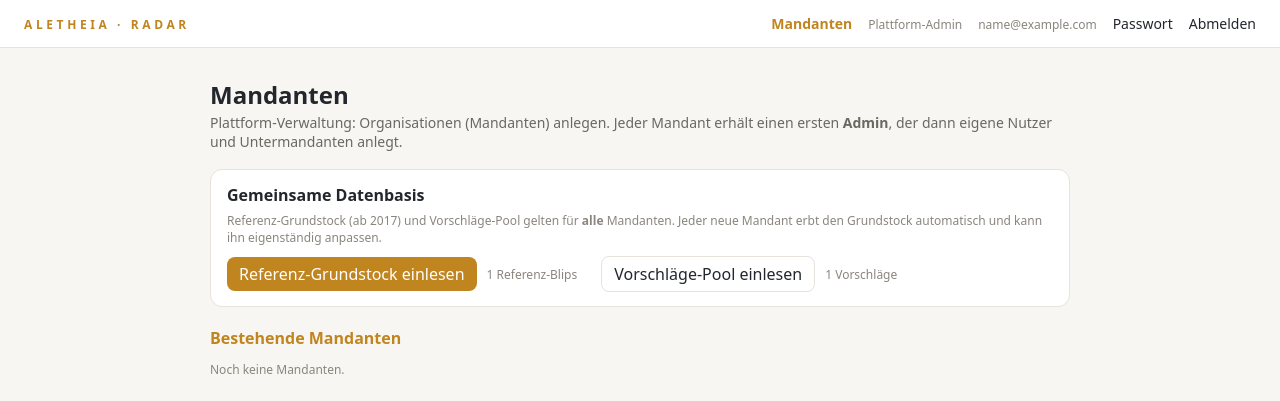
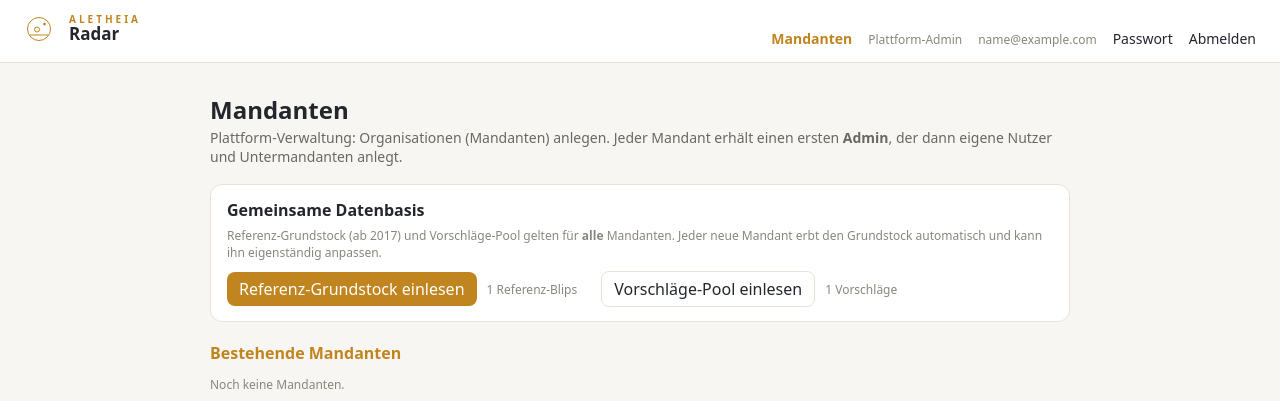
Before and after one commit to kaspAir/KI-Technology-Radar, a FastAPI app: page /admin in a window 1280 px wide. Shown: the top 401 px of the page. Run offline with FastAPI, Linux system fonts and the light colour scheme; the visitor is signed in with stand-in values (Sample User, id 1); tables that the repository leaves empty hold one stand-in row (values such as "Sample post").

Commit message:
feat(mvp): Radar-Logo (Favicon + Kopf) und Chat springt zur neuesten Antwort
Logo nach Styleguide (Aletheia-Ausprägung Radar):
- app/static/ mit den fünf SVG-Ausführungen; /static via StaticFiles gemountet.
- Favicon = radar-favicon.svg (vereinfachte Form, Styleguide: unter 24px ohne
  Blip), Apple-Touch-Icon = radar-tile.svg.
- Kopf-Lockup: Zeichen (radar-color.svg, 30px — über 24px also volle Form mit
  Blip) + Signatur 'Aletheia' klein oben, Produktname 'Radar' gross darunter;
  Abstand Zeichen<->Text 15px = 1/2 Zeichenhöhe. Aletheia-Gold unverändert.
- Gleicher Auftritt auf den eigenständigen Seiten (Lagebild/Markt/Dossier) über
  _inject_topbar, inkl. injiziertem Favicon.

Chat: die neueste Nachricht trägt den Anker #neueste, POST /chat leitet dorthin
um -> die Seite bleibt bei der aktuellen Antwort statt nach oben zu springen;
scroll-margin-top verhindert, dass der sticky Balken sie verdeckt.

```diff
--- a/app/main.py
+++ b/app/main.py
@@ -22,6 +22,7 @@ from urllib.parse import quote
 import yaml
 from fastapi import Depends, FastAPI, Form, Request
 from fastapi.responses import HTMLResponse, PlainTextResponse, RedirectResponse
+from fastapi.staticfiles import StaticFiles
 from fastapi.templating import Jinja2Templates
 from sqlalchemy import func, select
 from sqlalchemy.exc import IntegrityError
@@ -39,6 +40,7 @@ INSTANCE = Path(os.environ.get("RADAR_INSTANCE", str(BASE.parent.parent / "KI-Te
 app = FastAPI(title="KI-Radar — Selbstbedienung")
 app.add_middleware(SessionMiddleware, secret_key=os.environ.get("RADAR_SECRET", "dev-only-change-me"))
 templates = Jinja2Templates(directory=str(BASE / "templates"))
+app.mount("/static", StaticFiles(directory=str(BASE / "static")), name="static")
 
 
 @app.get("/healthz", response_class=PlainTextResponse)
@@ -330,13 +332,19 @@ def _inject_topbar(doc: str, nav: dict) -> str:
         'box-sizing:border-box;display:flex;gap:16px;align-items:baseline;flex-wrap:wrap;'
         'padding:12px 24px;background:#fff;border-bottom:1px solid #e7e3da;margin-bottom:22px;'
         'font-family:system-ui,-apple-system,sans-serif">'
-        '<span style="font-size:12px;letter-spacing:.3em;text-transform:uppercase;color:#C0851F;'
-        'font-weight:600">Aletheia · Radar</span>'
+        '<a href="/" style="display:flex;align-items:center;gap:15px;text-decoration:none">'
+        '<img src="/static/radar-color.svg" alt="Radar" width="30" height="30" style="display:block">'
+        '<span style="display:flex;flex-direction:column;line-height:1.08">'
+        '<span style="font-size:10px;letter-spacing:.3em;text-transform:uppercase;color:#C0851F;'
+        'font-weight:600">Aletheia</span>'
+        '<span style="font-size:17px;font-weight:600;color:#23262D">Radar</span></span></a>'
         '<nav style="margin-left:auto;display:flex;gap:16px;align-items:baseline;flex-wrap:wrap">'
         + items + who
         + f'<span style="font-size:12px;color:#8a867e">{_html.escape(user.email)}</span>'
         f'<a href="/passwort" {a}>Passwort</a><a href="/logout" {a}>Abmelden</a></nav></header>')
-    doc = doc.replace('</head>', '<style>body{padding-top:0 !important}</style></head>', 1)
+    doc = doc.replace('</head>', '<link rel="icon" href="/static/radar-favicon.svg" type="image/svg+xml">'
+                                 '<link rel="apple-touch-icon" href="/static/radar-tile.svg">'
+                                 '<style>body{padding-top:0 !important}</style></head>', 1)
     m = re.search(r'<body[^>]*>', doc)
     if m:
         doc = doc[:m.end()] + bar + doc[m.end():]
@@ -763,7 +771,8 @@ def chat_send(request: Request, message: str = Form(...), user=Depends(current_u
     answer = _chat.ask(_chat_context(db, user.tenant_id, tenant.name if tenant else ""), history)
     db.add(ChatMessage(tenant_id=user.tenant_id, user_id=None, role="assistant", content=answer))
     db.commit()
-    return RedirectResponse("/chat", 303)
+    # Anker: der Browser springt zur neuesten Antwort statt an den Seitenanfang.
+    return RedirectResponse("/chat#neueste", 303)
 
 
 @app.post("/chat/reset")
--- a/app/templates/base.html
+++ b/app/templates/base.html
@@ -1,12 +1,20 @@
 <!doctype html><html lang="de"><head><meta charset="utf-8">
 <meta name="viewport" content="width=device-width,initial-scale=1">
 <title>{% block title %}KI-Radar{% endblock %}</title>
+<link rel="icon" href="/static/radar-favicon.svg" type="image/svg+xml">
+<link rel="apple-touch-icon" href="/static/radar-tile.svg">
 <style>
   :root{--gold:#C0851F;--ink:#23262D;--paper:#F8F6F2}
   body{margin:0;background:var(--paper);color:var(--ink);font-family:system-ui,-apple-system,sans-serif}
   .wrap{max-width:860px;margin:0 auto;padding:24px}
   header{display:flex;align-items:baseline;gap:18px;border-bottom:1px solid #e7e3da;padding:14px 24px;background:#fff;position:sticky;top:0;z-index:50;flex-wrap:wrap}
-  header .brand{font-size:12px;letter-spacing:.3em;text-transform:uppercase;color:var(--gold);font-weight:600}
+  /* Lockup nach Styleguide: Zeichen + Signatur klein oben, Produktname gross darunter.
+     Abstand Zeichen<->Text = 1/2 Zeichenhöhe (30px Zeichen -> 15px). */
+  header .brand{display:flex;align-items:center;gap:15px;text-decoration:none}
+  header .brand img{display:block;width:30px;height:30px}
+  header .wordmark{display:flex;flex-direction:column;line-height:1.08}
+  header .wordmark .sig{font-size:10px;letter-spacing:.3em;text-transform:uppercase;color:var(--gold);font-weight:600}
+  header .wordmark .prod{font-size:17px;font-weight:600;color:var(--ink)}
   header nav{margin-left:auto;display:flex;gap:16px;align-items:baseline}
   header a{color:var(--ink);text-decoration:none;font-size:14px}
   header a.active{color:var(--gold);font-weight:600}
@@ -32,7 +40,9 @@
   .grow{flex:1}
 </style></head><body>
 {% if user %}
-<header><span class="brand">Aletheia · Radar</span>
+<header><a class="brand" href="/" title="Radar — Neues am Horizont erkennen">
+  <img src="/static/radar-color.svg" alt="Radar">
+  <span class="wordmark"><span class="sig">Aletheia</span><span class="prod">Radar</span></span></a>
 <nav>
   {% if user.is_platform_admin %}
     <a href="/admin" class="{{ 'active' if active=='admin' }}">Mandanten</a>
--- a/app/templates/chat.html
+++ b/app/templates/chat.html
@@ -1,7 +1,8 @@
 {% extends "base.html" %}{% set active='chat' %}{% block title %}Berater — KI-Radar{% endblock %}
 {% block body %}
 <style>
-  .msg{max-width:100%;margin:0 0 12px}
+  /* scroll-margin-top: der sticky Menübalken darf das Sprungziel nicht verdecken */
+  .msg{max-width:100%;margin:0 0 12px;scroll-margin-top:88px}
   .msg .who{font-size:12px;color:#8a867e;margin:0 0 3px}
   .msg .txt{background:#fff;border:1px solid #e7e3da;border-radius:12px;padding:11px 14px;
             font-size:14px;line-height:1.6;white-space:pre-wrap;overflow-wrap:anywhere}
@@ -25,7 +26,7 @@ auf euer Profil und die von euch gewählten Radar-Inhalte. Der Berater macht
 {% endif %}
 
 {% for m in msgs %}
-<div class="msg {{ 'me' if m.role=='user' else 'bot' }}">
+<div class="msg {{ 'me' if m.role=='user' else 'bot' }}"{% if loop.last %} id="neueste"{% endif %}>
   <div class="who">{{ 'Ihr' if m.role=='user' else 'Berater' }}</div>
   <div class="txt">{{ m.content }}</div>
 </div>
```
Also changed, not shown: app/static/radar-color.svg (added), app/static/radar-favicon.svg (added), app/static/radar-solid.svg (added), app/static/radar-tile.svg (added), app/static/radar-white.svg (added).
